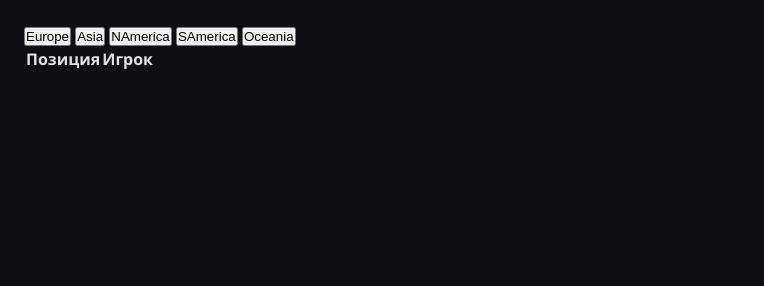
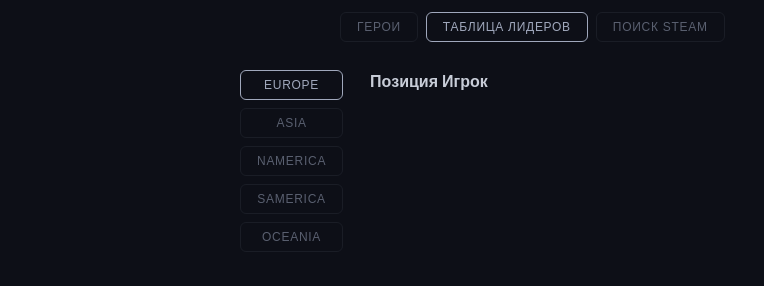
Before and after one commit to ystinlk/deadlock_stats, a plain HTML site: page pages/leader-board.html in a window 1280 px wide. Shown: the whole page, without its empty margins (0-764 px from the left). Drawn offline with Linux system fonts and the light colour scheme; no server answers.

Commit message:
Add site navigation and style region buttons in leaderboard

```diff
--- a/css/leader_board.css
+++ b/css/leader_board.css
@@ -1,6 +1,39 @@
-body {
-  background: #0f0f13;
-  color: #e0e0e0;
-  font-family: 'Segoe UI', sans-serif;
-  padding: 24px;
+.page-layout {
+    display: flex;
+    gap: 24px;
+    max-width: 800px;
+    margin: 0 auto;
+    padding: 0 16px;
 }
+
+.region-tabs {
+    display: flex;
+    flex-direction: column;
+    gap: 8px;
+    padding: 0;
+    flex-shrink: 0;
+}
+
+.region-btn {
+    padding: 7px 16px;
+    border: 1px solid #1a1d26;
+    border-radius: 6px;
+    background: transparent;
+    color: #5a6070;
+    font-size: 12px;
+    text-transform: uppercase;
+    letter-spacing: 0.06em;
+    cursor: pointer;
+    transition: color 0.15s, border-color 0.15s;
+    white-space: nowrap;
+}
+
+.region-btn:hover {
+    color: #a0a8bc;
+    border-color: #a0a8bc;
+}
+
+.region-btn.active {
+    color: #a0a8bc;
+    border-color: #a0a8bc;
+}
--- a/css/main.css
+++ b/css/main.css
@@ -1,12 +1,37 @@
-* {
-  margin: 0;
-  padding: 0;
-  box-sizing: border-box;
+body {
+    background: #0d0f17;
+    color: #c8cdd8;
+    font-family: sans-serif;
+    margin: 0;
+    padding: 0;
 }
 
-body {
-    background: #040404;
-    color: #c8ccd8;
-    font-family: sans-serif;
-    padding: 20px;
+nav {
+    display: flex;
+    gap: 8px;
+    padding: 12px 16px;
+    max-width: 600px;
+    margin: 0 auto 16px;
 }
+
+nav a {
+    padding: 7px 16px;
+    border: 1px solid #1a1d26;
+    border-radius: 6px;
+    color: #5a6070;
+    text-decoration: none;
+    font-size: 12px;
+    text-transform: uppercase;
+    letter-spacing: 0.06em;
+    transition: color 0.15s, border-color 0.15s;
+}
+
+nav a:hover {
+    color: #a0a8bc;
+    border-color: #a0a8bc;
+}
+
+nav a.active {
+    color: #a0a8bc;
+    border-color: #a0a8bc;
+}
--- a/css/steam_finder.css
+++ b/css/steam_finder.css
@@ -32,14 +32,14 @@
     padding: 16px 32px;        /* отступы внутри */
     border-radius: 6px;       /* скругление */
     border: none;             /* убрать рамку */
-    background: #4a90e2;      /* цвет */
+    background: #02315e;      /* цвет */
     color: #fff;
     cursor: pointer;          /* курсор-рука при наведении */
     transition: transform 0.1s; /* плавность для эффектов */
 }
 
 button:hover {
-    transform: scale(1.05);   /* увеличение при наведении */
+    transform: scale(1.01);   /* увеличение при наведении */
 }
 
 img {
@@ -67,3 +67,9 @@
     justify-content: center;
     gap: 8px;
 }
+body {
+    display: flex;
+    flex-direction: column;
+    align-items: center;
+    padding-top: 40px;
+}
--- a/js/LB.js
+++ b/js/LB.js
@@ -42,4 +42,11 @@
   )
   console.log(leaderboards)
   RenderTemplate("Europe")
+
+  document.querySelectorAll('.region-btn').forEach(btn => {
+    btn.addEventListener('click', () => {
+        document.querySelectorAll('.region-btn').forEach(b => b.classList.remove('active'))
+        btn.classList.add('active')
+    })
 })
+})
--- a/pages/leader-board.html
+++ b/pages/leader-board.html
@@ -8,12 +8,18 @@
     <link rel="stylesheet" href="../css/leader_board.css">
 </head>
 <body>
-    <div>
-        <button id="Europe">Europe</button>
-        <button id="Asia">Asia</button>
-        <button id="NAmerica">NAmerica</button>
-        <button id="SAmerica">SAmerica</button>
-        <button id="Oceania">Oceania</button>
+    <nav>
+        <a href="../index.html">Герои</a>
+        <a href="leader-board.html" class="active">Таблица лидеров</a>
+        <a href="steam_finder.html">Поиск Steam</a>
+    </nav>
+    <div class="page-layout">
+        <div class="region-tabs">
+            <button class="region-btn active" id="Europe">Europe</button>
+            <button class="region-btn" id="Asia">Asia</button>
+            <button class="region-btn" id="NAmerica">NAmerica</button>
+            <button class="region-btn" id="SAmerica">SAmerica</button>
+            <button class="region-btn" id="Oceania">Oceania</button>
         </div>
         <table>
             <thead>
@@ -22,13 +28,9 @@
                     <th>Игрок</th>
                 </tr>
             </thead>
-
-        <tbody id="leaderboard_table">
-            <tr>
-
-            </tr>
-        </tbody>
+            <tbody id="leaderboard_table"></tbody>
         </table>
+    </div>
     <script src="../js/LB.js"></script>
 </body>
 </html>
```
Also changed, not shown: index.html (+6 -0 lines), pages/steam_finder.html (+5 -1 lines), jhsakfd.html (deleted). Lines whose indentation alone changed are shown as unchanged.
